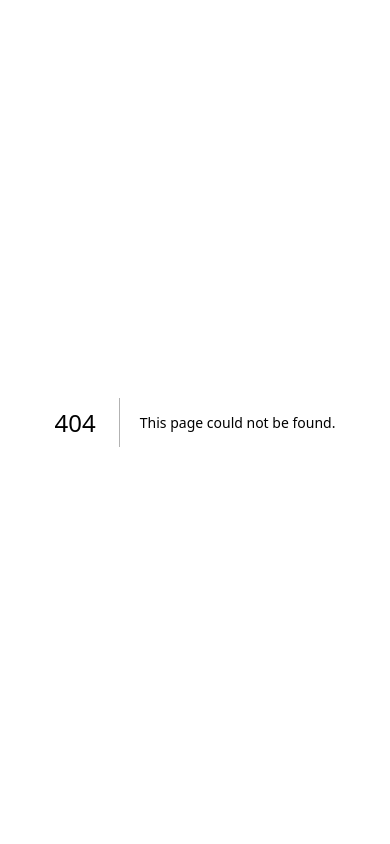
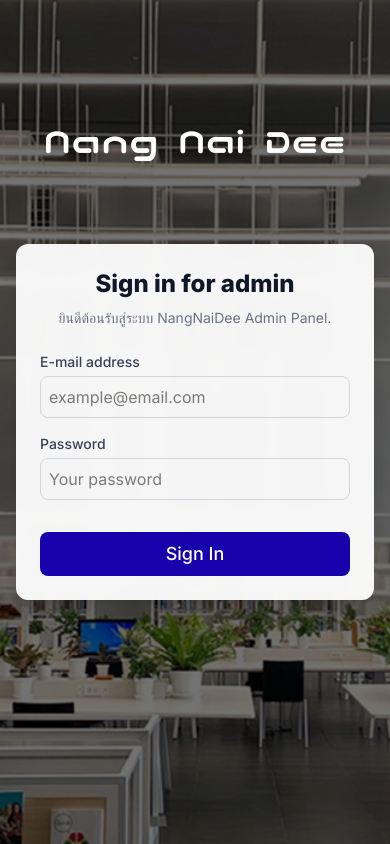
Before and after one commit to suphanatchanlek30/cs261-group6-100001, a Next.js app in the folder frontend/: page /admin in a window 390 px wide. Before the commit this address had no page. Built offline with nearby package versions, Linux system fonts and the light colour scheme.

Commit message:
fear(admin-login): add UI For Admin Login Page and Responsive

```diff
--- /dev/null
+++ b/frontend/app/(auth)/admin/page.jsx
@@ -0,0 +1,7 @@
+// app/(auth)/admin/page.jsx
+
+import AdminSection from "@/components/auth/admin/AdminSection";
+
+export default function AdminPage() {
+  return <AdminSection />;
+}
--- /dev/null
+++ b/frontend/components/auth/admin/AdminHero.jsx
@@ -0,0 +1,29 @@
+// components/auth/admin/AdminHero.jsx
+
+// รูปพื้นหลังเต็มจอ + โลโก้ (ตัวหนังสือฟอนต์แบรนด์) ด้านบน
+import Image from "next/image";
+
+export default function AdminHero() {
+  return (
+    <div className="absolute inset-0 -z-10">
+      {/* ภาพพื้นหลัง */}
+      <Image
+        // เปลี่ยน path ได้ตามไฟล์ภาพของคุณ
+        src="/login-register/login-register.png"
+        alt="Admin background"
+        fill
+        style={{ objectFit: "cover", objectPosition: "center" }}
+        priority
+      />
+      {/* ทำให้มืดลงเพื่อให้กล่องฟอร์มเด่น */}
+      <div className="absolute inset-0 bg-black/55" />
+
+      {/* โลโก้/ชื่อแบรนด์ด้านบนกึ่งกลาง */}
+      <div className="max-w-3xl mx-auto pt-30 text-center">
+        <div className="text-white text-4xl sm:text-7xl font-nicomoji drop-shadow-lg tracking-wide">
+          Nang Nai Dee
+        </div>
+      </div>
+    </div>
+  );
+}
--- /dev/null
+++ b/frontend/components/auth/admin/AdminPanel.jsx
@@ -0,0 +1,24 @@
+// components/auth/admin/AdminPanel.jsx
+
+// กล่องฟอร์มตรงกลาง (reuse LoginForm เดิมให้หน้าตาคงที่)
+// ถ้าต้องการเปลี่ยนข้อความ/ปุ่ม ค่อยปรับที่นี่ ไม่ต้องไปแก้ฟอร์ม
+import LoginForm from "@/components/auth/login/LoginForm";
+
+export default function AdminPanel() {
+  return (
+    <div className="w-full max-w-md bg-white/95 backdrop-blur-sm rounded-xl shadow-xl p-6 sm:p-8">
+      {/* หัวข้อ */}
+      <div className="text-center mb-6">
+        <h2 className="text-2xl font-extrabold text-gray-900">
+          Sign in for admin
+        </h2>
+        <p className="text-sm text-gray-500 mt-2">
+          ยินดีต้อนรับสู่ระบบ NangNaiDee Admin Panel.
+        </p>
+      </div>
+
+      {/* ฟอร์มที่ใช้ซ้ำจากหน้า Login ปิดลิงก์สมัคร */}
+      <LoginForm showRegisterLink={false} />
+    </div>
+  );
+}
--- /dev/null
+++ b/frontend/components/auth/admin/AdminSection.jsx
@@ -0,0 +1,19 @@
+// components/auth/admin/AdminSection.jsx
+
+// รวมฉากหลัง (AdminHero) + กล่องฟอร์ม (AdminPanel)
+import AdminHero from "./AdminHero";
+import AdminPanel from "./AdminPanel";
+
+export default function AdminSection() {
+  return (
+    <div className="relative min-h-screen">
+      {/* พื้นหลังเต็มจอ + overlay มืด */}
+      <AdminHero />
+
+      {/* เนื้อหาด้านหน้า (ฟอร์ม) */}
+      <div className="relative z-10 flex min-h-screen items-center justify-center px-4">
+        <AdminPanel />
+      </div>
+    </div>
+  );
+}
--- a/frontend/components/auth/login/LoginForm.jsx
+++ b/frontend/components/auth/login/LoginForm.jsx
@@ -5,7 +5,7 @@
 // ฟอร์ม Login ที่จะเชื่อม API จริงในภายหลัง
 import { useState } from "react";
 
-export default function LoginForm() {
+export default function LoginForm({ showRegisterLink = true }) {
   const [email, setEmail] = useState("");
   const [password, setPassword] = useState("");
 
@@ -62,13 +62,15 @@
         Sign In
       </button>
 
-      {/* ลิงก์ไปสมัครสมาชิก */}
-      <p className="text-center text-sm text-gray-600 mt-2">
-        New account ?{" "}
-        <a href="/register" className="text-[#1800ad] hover:underline">
-          Register here.
-        </a>
-      </p>
+      {/* ลิงก์ไปสมัครสมาชิก (โชว์เฉพาะถ้าเปิดใช้งาน) */}
+      {showRegisterLink && (
+        <p className="text-center text-sm text-gray-600 mt-2">
+          New account?{" "}
+          <a href="/register" className="text-[#1800ad] hover:underline">
+            Register here.
+          </a>
+        </p>
+      )}
     </form>
   );
 }
```
